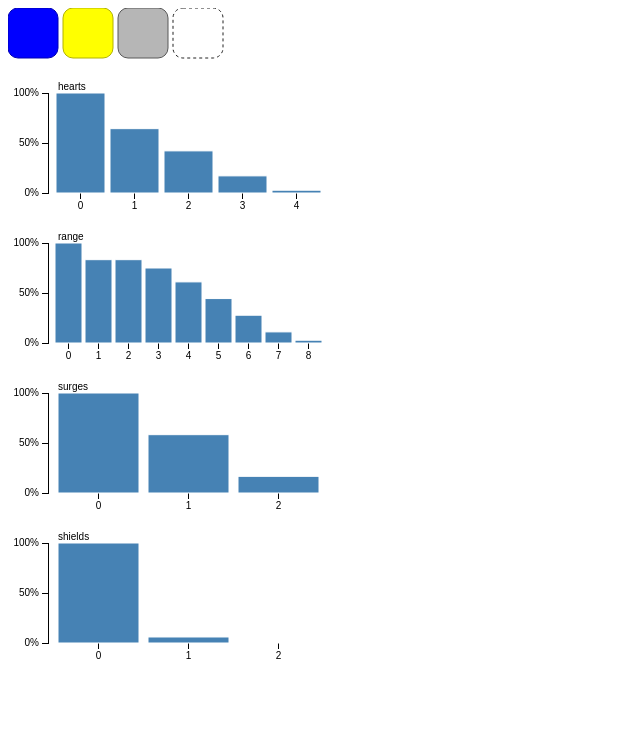
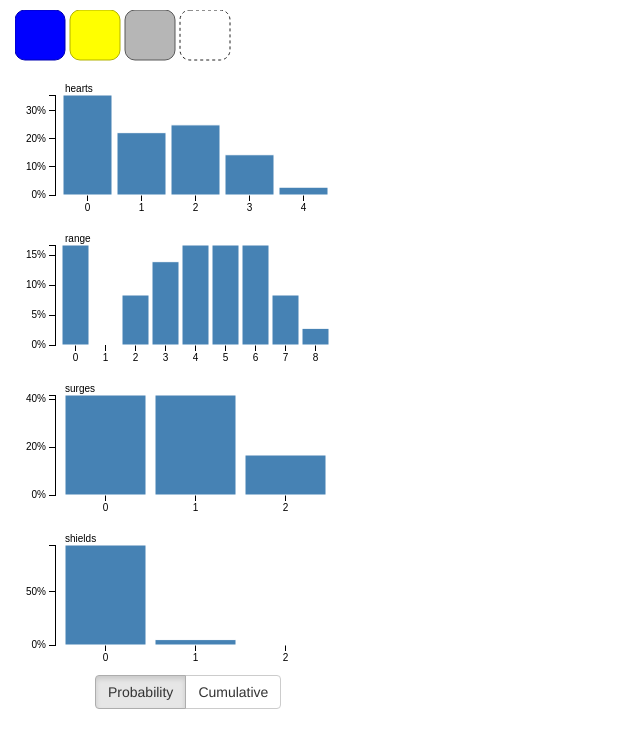
Before and after one commit to kevinfjbecker/dice-explorer, a plain HTML site: page index.html in a window 1280 px wide. Shown: the whole page, without its empty margins (0-640 px from the left). Drawn offline with nearby package versions, Linux system fonts and the light colour scheme.

Commit message:
Probability Toggle
Added toggle button to the index page--it's a bit of a klugde .

```diff
--- a/index.html
+++ b/index.html
@@ -1,6 +1,16 @@
 <html>
   <head>
+
     <script src="https://cdnjs.cloudflare.com/ajax/libs/d3/3.5.6/d3.min.js"></script>
+
+    <script src="https://ajax.googleapis.com/ajax/libs/jquery/1.11.3/jquery.min.js"></script>
+
+    <!-- Latest compiled and minified CSS -->
+    <link rel="stylesheet" href="https://maxcdn.bootstrapcdn.com/bootstrap/3.3.6/css/bootstrap.min.css" integrity="sha384-1q8mTJOASx8j1Au+a5WDVnPi2lkFfwwEAa8hDDdjZlpLegxhjVME1fgjWPGmkzs7" crossorigin="anonymous">
+
+    <!-- Latest compiled and minified JavaScript -->
+    <script src="https://maxcdn.bootstrapcdn.com/bootstrap/3.3.6/js/bootstrap.min.js" integrity="sha384-0mSbJDEHialfmuBBQP6A4Qrprq5OVfW37PRR3j5ELqxss1yVqOtnepnHVP9aJ7xS" crossorigin="anonymous"></script>
+
     <meta charset="utf-8">
     <meta name="viewport" content="width=device-width">
     <title>Dice Explorer</title>
@@ -8,11 +18,25 @@
   </head>
   <body>
 
-    <div id="selector-ui"></div>
-    <div id="hearts-view"></div>
-    <div id="range-view"></div>
-    <div id="surges-view"></div>
-    <div id="shields-view"></div>
+    <div class="container-fluid">
+
+      <div id="selector-ui"></div>
+
+      <div id="hearts-view"></div>
+      <div id="range-view"></div>
+      <div id="surges-view"></div>
+      <div id="shields-view"></div>
+
+      <div id="chart-mode-selector" class="btn-group" data-toggle="buttons">
+        <label class="btn btn-default active">
+          <input type="radio" name="options" id="option1" autocomplete="off" checked> Probability
+        </label>
+        <label class="btn btn-default">
+          <input type="radio" name="options" id="option2" autocomplete="off"> Cumulative
+        </label>
+      </div>
+
+    </div>
 
     <script src="pubsub.js"></script>
     <script src="resultset.js"></script>
@@ -20,5 +44,11 @@
     <script src="diceselector.js"></script>
     <script src="resultview.js"></script>
 
+    <script>
+      $('#chart-mode-selector .btn').click(function(){
+        events.publish('chartmode.update', {chartMode:$(this).text().trim()});
+      })
+    </script>
+
   </body>
 </html>
--- a/resultview.js
+++ b/resultview.js
@@ -8,7 +8,8 @@ function addResultView(pParentElement, pResultType) {
 
   var margin = {top: 20, right: 20, bottom: 30, left: 40},
       width = 340 - margin.left - margin.right,
-      height = 150 - margin.top - margin.bottom;
+      height = 150 - margin.top - margin.bottom,
+      chartMode = 'Probability';
 
   var x = d3.scale.ordinal()
       .rangeRoundBands([0, width], 0.1);
@@ -45,18 +46,30 @@ function addResultView(pParentElement, pResultType) {
     .text(pResultType);
 
 
-  updateChart(diceSet.getResultSet());
+  updateChart(diceSet.getResultSet(), chartMode);
 
   events.subscribe('model.update', function(){
-    updateChart(diceSet.getResultSet());
+    updateChart(diceSet.getResultSet(), chartMode);
   });
 
-  function updateChart(resultSet){
+  events.subscribe('chartmode.update', function(a) {
+    chartMode = a.chartMode;
+    console.log(chartMode);
+    updateChart(diceSet.getResultSet(), chartMode);
+  });
+
+  function updateChart(resultSet, mode){
 
     var values = resultSet.values.map(function(r){
           return r.value[pResultType] || 0;
         }),
-        valuePercentages = getCumulativePercentages(values); // getValuePercentages(values);
+        valuePercentages;
+
+    if(mode === 'Probability') {
+      valuePercentages = getValuePercentages(values);
+    } else {
+      valuePercentages = getCumulativePercentages(values);
+    }
 
     y.domain([0, d3.max(valuePercentages) || 1]);
     x.domain(d3.range(valuePercentages.length));
--- a/style.css
+++ b/style.css
@@ -16,3 +16,11 @@ text {
 .x.axis path {
   display: none;
 }
+
+#chart-mode-selector {
+  padding-left: 80px;
+}
+
+#selector-ui {
+	padding-top: 10px;
+}
```
